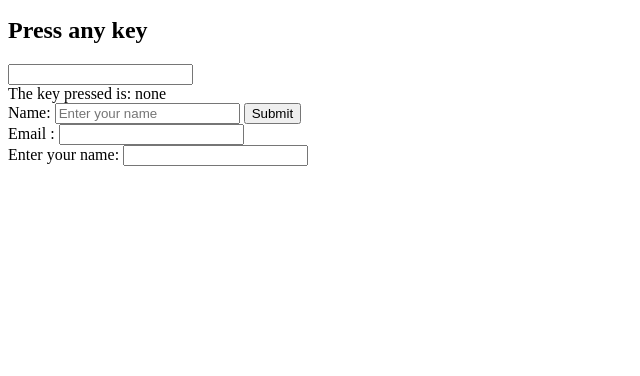
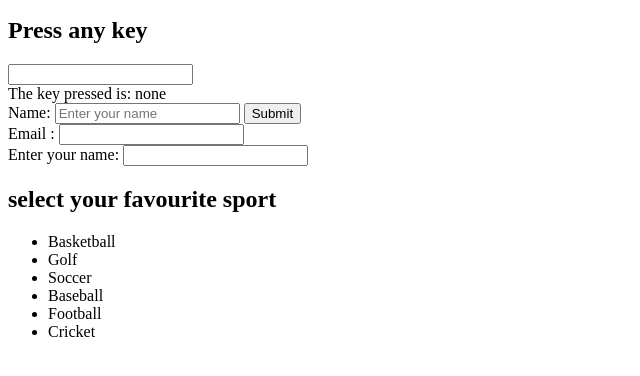
Before and after one commit to moteenraza07/JavaScript-Events, a plain HTML site: page index.html in a window 1280 px wide. Shown: the part 104-480 px from the top of the page, without its empty margins (0-640 px from the left). Drawn offline with Linux system fonts and the light colour scheme.

Commit message:
Created a list that performs event delegation upon user clicking

```diff
--- a/index.html
+++ b/index.html
@@ -23,5 +23,14 @@
     <label for="nameInput">Enter your name: </label>
     <input type="text" id="nameInput" onblur="validateName()" />
     <div id="inputMessage"></div>
+    <h2>select your favourite sport</h2>
+    <ul id="itemList">
+      <li>Basketball</li>
+      <li>Golf</li>
+      <li>Soccer</li>
+      <li>Baseball</li>
+      <li>Football</li>
+      <li>Cricket</li>
+    </ul>
   </body>
 </html>
--- a/script.js
+++ b/script.js
@@ -57,3 +57,13 @@ function validateName() {
     message.textContent = "Name must be atleast three characters long";
   }
 }
+
+// Event Delegation
+
+const list = document.getElementById("itemList");
+
+list.addEventListener("click", function (event) {
+  if (event.target.tagName === "LI") {
+    event.target.style.backgroundColor = "lightgreen";
+  }
+});
```
